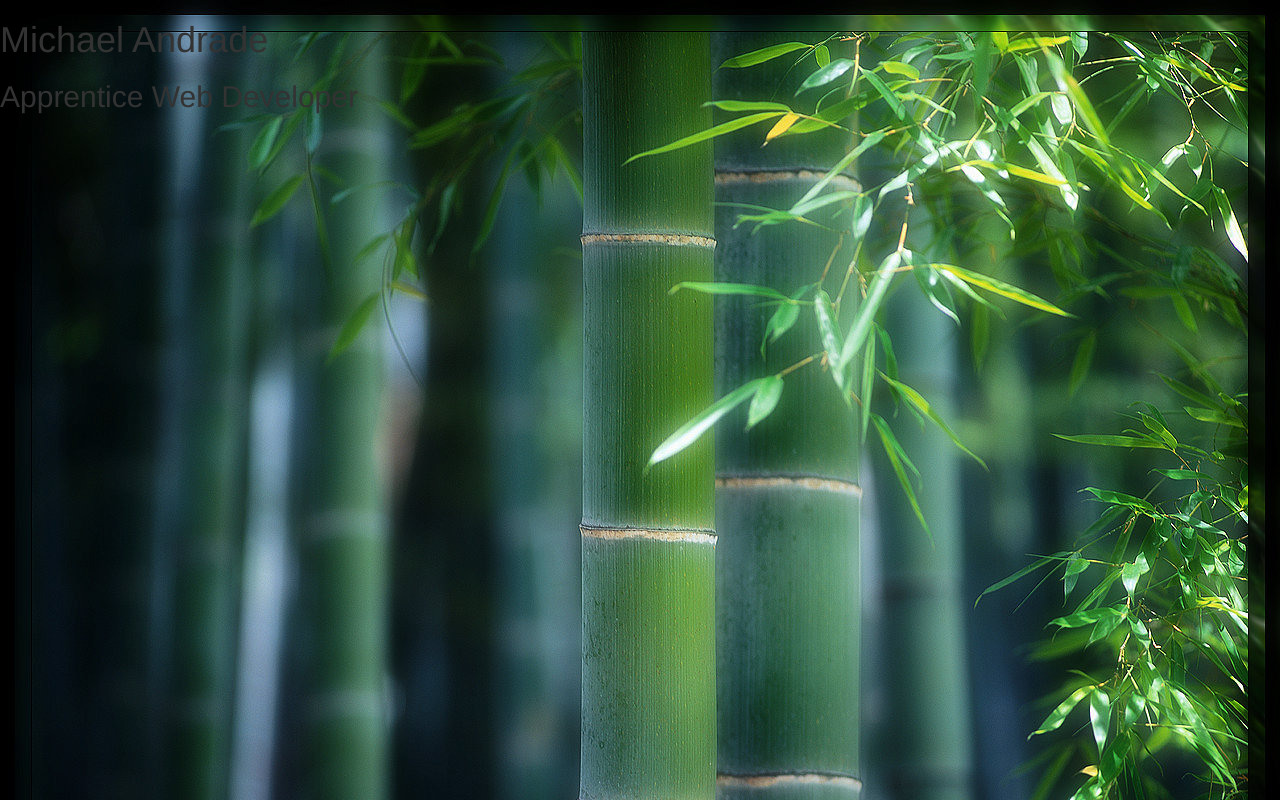
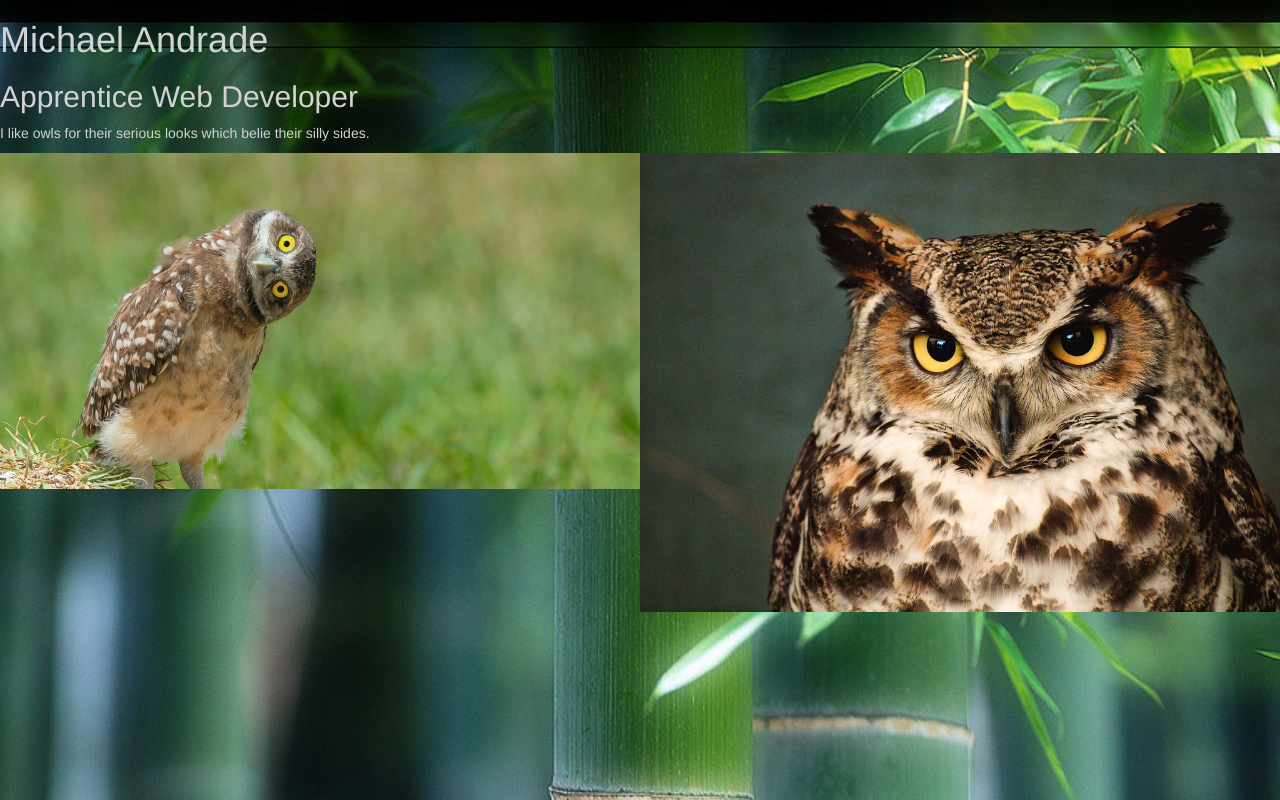
Before and after one commit to andrademichael/Portfolio-Oct2016, a plain HTML site: page index.html in a window 1280 px wide. Drawn offline with Linux system fonts and the light colour scheme.

Commit message:
add owl pics

```diff
--- a/css/mystyles.css
+++ b/css/mystyles.css
@@ -1,3 +1,12 @@
 body {
   background-image: url("../img/bamboo_forest_by_welshdragon.jpg");
+  background-size: 150%;
+  background-position: top;
+
+  color: lightgray;
 }
+
+img {
+  float: right;
+  width: 50%;
+}
--- a/index.html
+++ b/index.html
@@ -9,6 +9,8 @@
   <body>
     <h1>Michael Andrade</h1>
     <h2>Apprentice Web Developer</h2>
-
+    <p>I like owls for their serious looks which belie their silly sides.</p>
+    <img src="img/great-horned-owl.jpg">
+    <img src="img/curious-owl.jpg">
   </body>
 </html>
```
Also changed, not shown: img/curious-owl.jpg (added), img/great-horned-owl.jpg (added).
